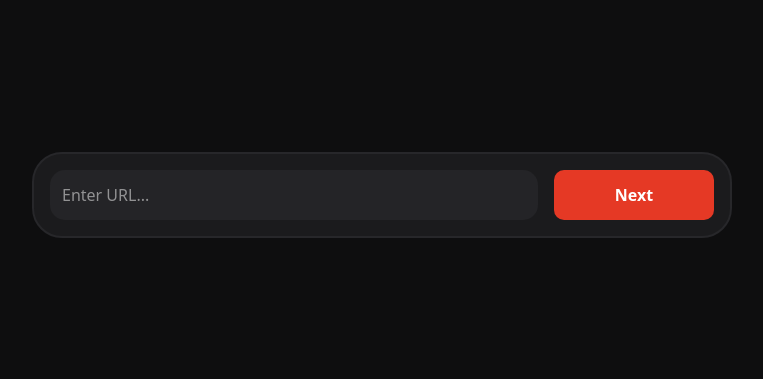
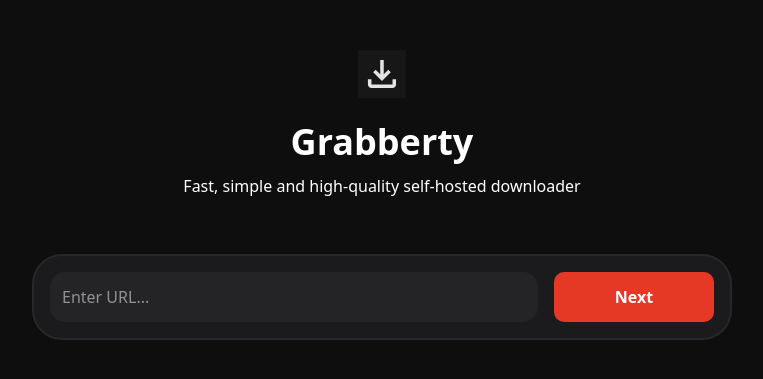
Before and after one commit to MarcusNebel/Grabberty, a React (Vite) app: page / in a window 1280 px wide. Shown: the part 205-584 px from the top of the page, without its empty margins (258-1021 px from the left). Built offline with nearby package versions, Linux system fonts and the light colour scheme.

Commit message:
Add logo asset and header to DownloadBar

```diff
--- a/src/components/DownloadBar.tsx
+++ b/src/components/DownloadBar.tsx
@@ -1,4 +1,5 @@
 import { useState } from "react"
+import icon from "../assets/Grabberty_Logo.svg"
 
 function App() {
   const [url, setUrl] = useState("")
@@ -7,8 +8,20 @@ function App() {
   return (
     <div className="w-full h-screen bg-[#0E0E0F] flex items-center justify-center">
 
-      <div className="flex flex-col items-center gap-4">
+      <div className="flex flex-col items-center gap-14">
 
+        <div className="flex flex-col items-center text-center gap-3">
+
+          <img src={icon} className="w-12 h-12 mb-3" />
+
+          <h1 className="text-white text-4xl font-bold">
+            Grabberty
+          </h1>
+
+          <p className="text-white">
+            Fast, simple and high-quality self-hosted downloader
+          </p>
+        </div>
 
         <div className="w-[700px] bg-[#1B1B1D] p-4 rounded-[30px] border-[2px] border-zinc-800 flex items-center gap-4">
 
```
Also changed, not shown: src/assets/Grabberty_Logo.svg (added).
